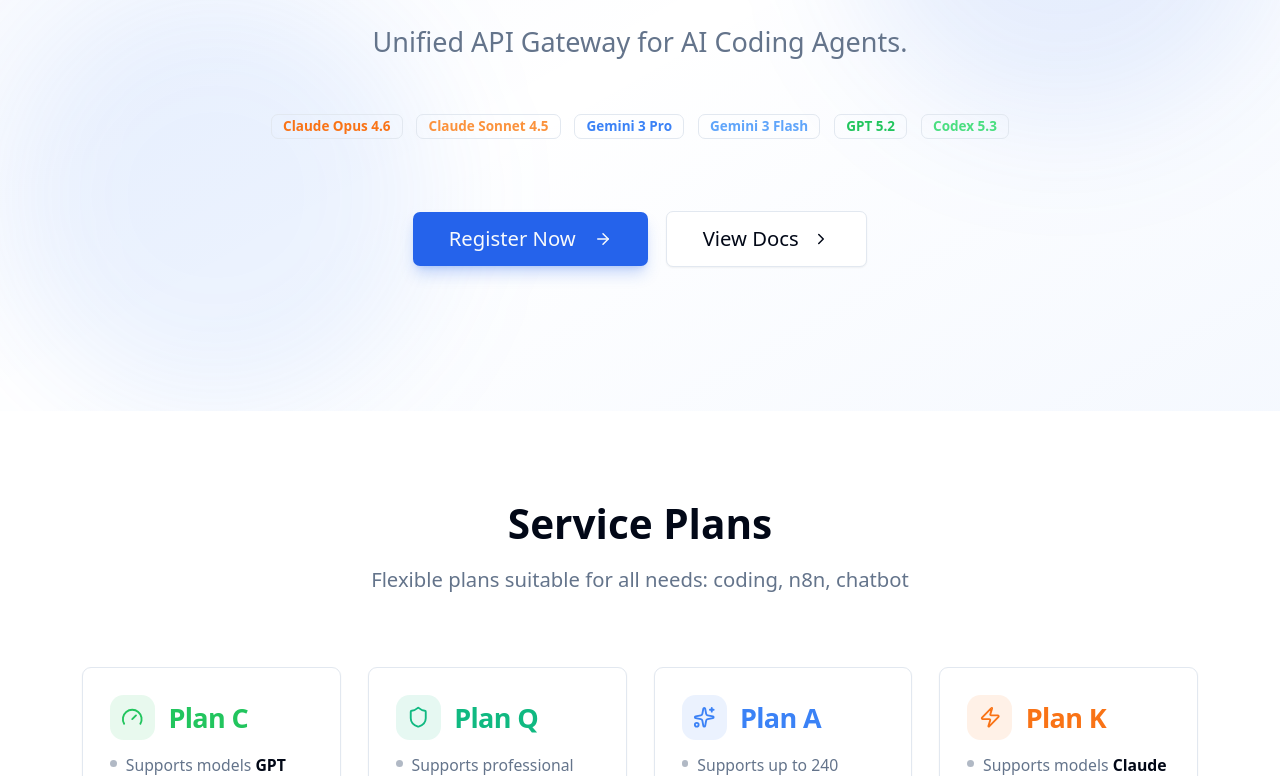
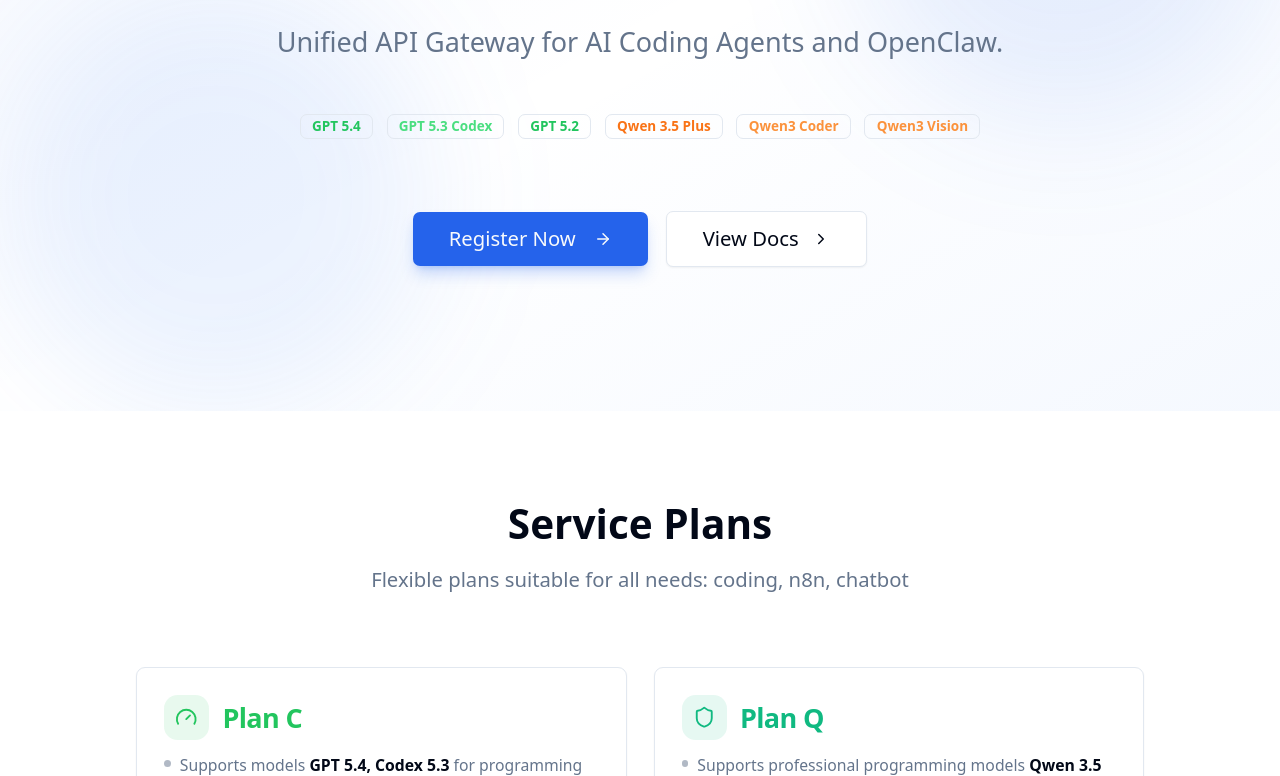
Before and after one commit to nguyennamkkb/simple-router-docs, a React (Vite) app: page / in a window 1280 px wide. Shown: the part 384-1160 px from the top of the page. Built offline with nearby package versions, Linux system fonts and the light colour scheme.

Commit message:
Remove packages A and K, update tagline to include OpenClaw

```diff
--- a/src/i18n/locales/en.json
+++ b/src/i18n/locales/en.json
@@ -1,8 +1,8 @@
 {
   "app": {
     "name": "Simple Router",
-    "tagline": "Unified API Gateway for AI Coding Agents",
-    "description": "A single endpoint to access Claude, Gemini, GPT and many other models."
+    "tagline": "Unified API Gateway for AI Coding Agents and OpenClaw",
+    "description": "A single endpoint to access GPT, Qwen and many other models."
   },
   "nav": {
     "docs": "Docs",
@@ -24,7 +24,7 @@
     "badge1": "Unified AI Gateway",
     "badge2": "OpenAI Compatible",
     "title": "Simple Router",
-    "subtitle": "Unified API Gateway for <highlight>AI Coding Agents</highlight>.",
+    "subtitle": "Unified API Gateway for <highlight>AI Coding Agents</highlight> and <highlight>OpenClaw</highlight>.",
     "cta": "Register Now",
     "viewDocs": "View Docs"
   },
@@ -49,26 +49,6 @@
         "Only suitable for programming tools, coding agents"
       ],
       "highlights": ["Qwen 3.5 Plus", ""]
-    },
-    "a": {
-      "name": "Plan A",
-      "features": [
-        "Supports up to 240 requests/5 hours",
-        "Supports models ",
-        " latest",
-        "Suitable for various needs"
-      ],
-      "highlights": ["Claude Opus 4.6 and Gemini 3 Pro", ""]
-    },
-    "k": {
-      "name": "Plan K",
-      "features": [
-        "Supports models ",
-        " series",
-        "Maximum 1000 requests/month",
-        "Suitable for high-intensity tasks"
-      ],
-      "highlights": ["Claude Sonnet, Haiku 4.5", ""]
     },
     "registerButton": "Register Now"
   },
@@ -175,14 +155,10 @@
     "description": "AI models available on Simple Router. Use Model ID when configuring tools.",
     "tabs": {
       "c": "Plan C",
-      "q": "Plan Q",
-      "a": "Plan A",
-      "k": "Plan K"
+      "q": "Plan Q"
     },
     "copy": "Copy Model ID",
     "categories": {
-      "claude": "Claude",
-      "gemini": "Gemini",
       "openai": "OpenAI",
       "qwen": "Qwen",
       "gpt": "GPT"
--- a/src/i18n/locales/vi.json
+++ b/src/i18n/locales/vi.json
@@ -1,8 +1,8 @@
 {
   "app": {
     "name": "Simple Router",
-    "tagline": "Cổng API hợp nhất cho các AI Coding Agent",
-    "description": "Một endpoint duy nhất để truy cập Claude, Gemini, GPT và nhiều model khác."
+    "tagline": "Cổng API hợp nhất cho AI Coding Agent và OpenClaw",
+    "description": "Một endpoint duy nhất để truy cập GPT, Qwen và nhiều model khác."
   },
   "nav": {
     "docs": "Tài liệu",
@@ -24,7 +24,7 @@
     "badge1": "Unified AI Gateway",
     "badge2": "OpenAI Compatible",
     "title": "Simple Router",
-    "subtitle": "Cổng API hợp nhất cho <highlight>AI Coding Agent</highlight>.",
+    "subtitle": "Cổng API hợp nhất cho <highlight>AI Coding Agent</highlight> và <highlight>OpenClaw</highlight>.",
     "cta": "Đăng ký sử dụng",
     "viewDocs": "Xem tài liệu"
   },
@@ -49,26 +49,6 @@
         "Chỉ phù hợp với công cụ lập trình, coding agent"
       ],
       "highlights": ["Qwen 3.5 Plus", ""]
-    },
-    "a": {
-      "name": "Gói A",
-      "features": [
-        "Hỗ trợ đến 240 yêu cầu/5 giờ",
-        "Hỗ trợ các mô hình ",
-        " mới nhất",
-        "Phù hợp với nhiều nhu cầu khác nhau"
-      ],
-      "highlights": ["Claude Opus 4.6 và Gemini 3 Pro", ""]
-    },
-    "k": {
-      "name": "Gói K",
-      "features": [
-        "Hỗ trợ các mô hình ",
-        " series",
-        "Tối đa 1000 yêu cầu/tháng",
-        "Phù hợp cho các tác vụ cường độ cao"
-      ],
-      "highlights": ["Claude Sonnet, Haiku 4.5", ""]
     },
     "registerButton": "Đăng ký ngay"
   },
@@ -175,14 +155,10 @@
     "description": "Các model AI có sẵn trên Simple Router. Sử dụng Model ID khi cấu hình các công cụ.",
     "tabs": {
       "c": "Gói C",
-      "q": "Gói Q",
-      "a": "Gói A",
-      "k": "Gói K"
+      "q": "Gói Q"
     },
     "copy": "Copy Model ID",
     "categories": {
-      "claude": "Claude",
-      "gemini": "Gemini",
       "openai": "OpenAI",
       "qwen": "Qwen",
       "gpt": "GPT"
--- a/src/pages/HomePage.tsx
+++ b/src/pages/HomePage.tsx
@@ -7,12 +7,12 @@
 import { LanguageSwitcher } from '@/components/ui/language-switcher';
 
 const models = [
-  { name: 'Claude Opus 4.6', color: 'text-orange-500' },
-  { name: 'Claude Sonnet 4.5', color: 'text-orange-400' },
-  { name: 'Gemini 3 Pro', color: 'text-blue-500' },
-  { name: 'Gemini 3 Flash', color: 'text-blue-400' },
+  { name: 'GPT 5.4', color: 'text-green-500' },
+  { name: 'GPT 5.3 Codex', color: 'text-green-400' },
   { name: 'GPT 5.2', color: 'text-green-500' },
-  { name: 'Codex 5.3', color: 'text-green-400' },
+  { name: 'Qwen 3.5 Plus', color: 'text-orange-500' },
+  { name: 'Qwen3 Coder', color: 'text-orange-400' },
+  { name: 'Qwen3 Vision', color: 'text-orange-400' },
 ];
 
 const integrations = [
@@ -69,30 +69,6 @@
       { textKey: 'packages.q.features.0', highlightKey: 'packages.q.highlights.0' },
       { textKey: 'packages.q.features.1' },
       { textKey: 'packages.q.features.2' },
-    ],
-  },
-  {
-    name: 'Gói A',
-    nameKey: 'packages.a.name',
-    icon: Sparkles,
-    color: 'text-blue-500',
-    bgColor: 'bg-blue-500/10',
-    features: [
-      { textKey: 'packages.a.features.0' },
-      { textKey: 'packages.a.features.1', highlightKey: 'packages.a.highlights.0', suffixKey: 'packages.a.features.2' },
-      { textKey: 'packages.a.features.3' },
-    ],
-  },
-  {
-    name: 'Gói K',
-    nameKey: 'packages.k.name',
-    icon: Zap,
-    color: 'text-orange-500',
-    bgColor: 'bg-orange-500/10',
-    features: [
-      { textKey: 'packages.k.features.0', highlightKey: 'packages.k.highlights.0', suffixKey: 'packages.k.features.1' },
-      { textKey: 'packages.k.features.2' },
-      { textKey: 'packages.k.features.3' },
     ],
   },
 ];
@@ -188,7 +164,7 @@
           </p>
         </div>
 
-        <div className="grid grid-cols-1 md:grid-cols-2 lg:grid-cols-4 gap-6">
+        <div className="grid grid-cols-1 md:grid-cols-2 gap-6 max-w-4xl mx-auto">
           {packages.map((pkg) => (
             <Card key={pkg.nameKey} className="hover:border-primary/50 hover:shadow-lg transition-all duration-300">
               <CardHeader className="pb-3">
--- a/src/pages/ModelsPage.tsx
+++ b/src/pages/ModelsPage.tsx
@@ -9,126 +9,12 @@
   id: string;
   name: string;
   description: string;
-  category: 'claude' | 'gemini' | 'openai' | 'qwen' | 'gpt';
+  category: 'openai' | 'qwen' | 'gpt';
   features?: string[];
-  package: 'A' | 'K' | 'Q' | 'C';
+  package: 'Q' | 'C';
 }
 
 const models: ModelInfo[] = [
-  // Package A models (with a- prefix)
-  {
-    id: 'a-gemini-3.1-pro-high',
-    name: 'Gemini 3.1 Pro High',
-    description: 'Model Gemini 3.1 Pro High tối ưu cho chất lượng phản hồi và suy luận nâng cao',
-    category: 'gemini',
-    features: ['High Quality', 'Advanced Reasoning', 'Pro'],
-    package: 'A',
-  },
-  {
-    id: 'a-gemini-3.1-pro-low',
-    name: 'Gemini 3.1 Pro Low',
-    description: 'Model Gemini 3.1 Pro Low cân bằng chi phí và hiệu năng cho tác vụ hằng ngày',
-    category: 'gemini',
-    features: ['Cost Efficient', 'Balanced', 'Pro'],
-    package: 'A',
-  },
-  {
-    id: 'a-gemini-3-flash-preview',
-    name: 'Gemini 3 Flash Preview',
-    description: 'Model Gemini 3 Flash nhanh, tối ưu cho các tác vụ đơn giản',
-    category: 'gemini',
-    features: ['Fast', 'Cost Effective', 'Preview'],
-    package: 'A',
-  },
-  {
-    id: 'a-gpt-oss-120b-medium',
-    name: 'GPT OSS 120B Medium',
-    description: 'Model GPT mã nguồn mở 120B tham số',
-    category: 'openai',
-    features: ['Open Source', '120B Parameters', 'General Purpose'],
-    package: 'A',
-  },
-  {
-    id: 'a-claude-sonnet-4-6',
-    name: 'Claude Sonnet 4.6',
-    description: 'Model Claude Sonnet 4.6 tiêu chuẩn, cân bằng giữa tốc độ và chất lượng',
-    category: 'claude',
-    features: ['Fast Response', 'Code Generation', 'Balanced'],
-    package: 'A',
-  },
-  {
-    id: 'a-claude-opus-4-6-thinking',
-    name: 'Claude Opus 4.6 Thinking',
-    description: 'Model Claude Opus 4.6 cao cấp với khả năng suy luận mở rộng',
-    category: 'claude',
-    features: ['Extended Thinking', 'Complex Reasoning', 'Premium'],
-    package: 'A',
-  },
-  {
-    id: 'a-gemini-2.5-flash-lite',
-    name: 'Gemini 2.5 Flash Lite',
-    description: 'Phiên bản nhẹ của Gemini 2.5 Flash, tiết kiệm chi phí',
-    category: 'gemini',
-    features: ['Lightweight', 'Budget Friendly', 'Fast'],
-    package: 'A',
-  },
-  {
-    id: 'a-gemini-2.5-flash',
-    name: 'Gemini 2.5 Flash',
-    description: 'Model Gemini 2.5 Flash ổn định, phù hợp cho production',
-    category: 'gemini',
-    features: ['Stable', 'Fast', 'Production Ready'],
-    package: 'A',
-  },
-  // Package K models
-  {
-    id: 'k-kiro-claude-haiku-4-5',
-    name: 'Claude Haiku 4.5',
-    description: 'Model Claude Haiku 4.5 nhanh chóng cho các tác vụ đơn giản',
-    category: 'claude',
-    features: ['Fast Response', 'Lightweight', 'Quick Tasks'],
-    package: 'K',
-  },
-  {
-    id: 'k-kiro-claude-haiku-4-5-agentic',
-    name: 'Claude Haiku 4.5 Agentic',
-    description: 'Model Claude Haiku 4.5 với khả năng agentic cho các tác vụ tự động',
-    category: 'claude',
-    features: ['Agentic Capabilities', 'Fast Response', 'Automation'],
-    package: 'K',
-  },
-  {
-    id: 'k-kiro-claude-sonnet-4',
-    name: 'Claude Sonnet 4',
-    description: 'Model Claude Sonnet 4 cân bằng hiệu suất và tốc độ',
-    category: 'claude',
-    features: ['Balanced Performance', 'Fast Reasoning', 'Efficient'],
-    package: 'K',
-  },
-  {
-    id: 'k-kiro-claude-sonnet-4-5',
-    name: 'Claude Sonnet 4.5',
-    description: 'Model Claude Sonnet 4.5 cân bằng giữa hiệu suất và tốc độ',
-    category: 'claude',
-    features: ['Balanced Performance', 'Fast Reasoning', 'Efficient'],
-    package: 'K',
-  },
-  {
-    id: 'k-kiro-claude-sonnet-4-5-agentic',
-    name: 'Claude Sonnet 4.5 Agentic',
-    description: 'Model Claude Sonnet 4.5 với khả năng agentic',
-    category: 'claude',
-    features: ['Agentic Capabilities', 'Balanced Performance', 'Advanced'],
-    package: 'K',
-  },
-  {
-    id: 'k-kiro-claude-sonnet-4-agentic',
-    name: 'Claude Sonnet 4 Agentic',
-    description: 'Model Claude Sonnet 4 với khả năng agentic',
-    category: 'claude',
-    features: ['Agentic Capabilities', 'Balanced Performance', 'Efficient'],
-    package: 'K',
-  },
   // Package Q models
   {
     id: 'q-coder-model',
@@ -253,7 +139,7 @@
   },
 ];
 
-const packageModelOrder: Record<'A' | 'K' | 'Q' | 'C', string[]> = {
+const packageModelOrder: Record<'Q' | 'C', string[]> = {
   C: [
     'c-gpt-5.4',
     'c-gpt-5.3-codex',
@@ -273,37 +159,15 @@
     'q-qwen3-coder-flash',
     'q-vision-model',
   ],
-  A: [
-    'a-claude-opus-4-6-thinking',
-    'a-claude-sonnet-4-6',
-    'a-gemini-3.1-pro-high',
-    'a-gemini-3.1-pro-low',
-    'a-gemini-3-flash-preview',
-    'a-gpt-oss-120b-medium',
-    'a-gemini-2.5-flash-lite',
-    'a-gemini-2.5-flash',
-  ],
-  K: [
-    'k-kiro-claude-sonnet-4-5-agentic',
-    'k-kiro-claude-sonnet-4-5',
-    'k-kiro-claude-haiku-4-5-agentic',
-    'k-kiro-claude-haiku-4-5',
-    'k-kiro-claude-sonnet-4-agentic',
-    'k-kiro-claude-sonnet-4',
-  ],
 };
 
 const categoryColors = {
-  claude: 'bg-blue-500',
-  gemini: 'bg-emerald-500',
   openai: 'bg-purple-500',
   qwen: 'bg-orange-500',
   gpt: 'bg-green-500',
 };
 
 const categoryLabels = {
-  claude: 'Claude',
-  gemini: 'Gemini',
   openai: 'OpenAI',
   qwen: 'Qwen',
   gpt: 'GPT',
@@ -373,7 +237,7 @@
   );
 }
 
-function ModelList({ packageType }: { packageType: 'A' | 'K' | 'Q' | 'C' }) {
+function ModelList({ packageType }: { packageType: 'Q' | 'C' }) {
   const packageModels = models.filter((model) => model.package === packageType);
   const modelMap = new Map(packageModels.map((model) => [model.id, model]));
   const orderedModels = packageModelOrder[packageType]
@@ -420,14 +284,6 @@
             <Package className="w-4 h-4 mr-2" />
             {t('models.tabs.q')}
           </TabsTrigger>
-          <TabsTrigger value="A">
-            <Package className="w-4 h-4 mr-2" />
-            {t('models.tabs.a')}
-          </TabsTrigger>
-          <TabsTrigger value="K">
-            <Package className="w-4 h-4 mr-2" />
-            {t('models.tabs.k')}
-          </TabsTrigger>
         </TabsList>
 
         <TabsContent value="C">
@@ -436,12 +292,6 @@
         <TabsContent value="Q">
           <ModelList packageType="Q" />
         </TabsContent>
-        <TabsContent value="A">
-          <ModelList packageType="A" />
-        </TabsContent>
-        <TabsContent value="K">
-          <ModelList packageType="K" />
-        </TabsContent>
       </Tabs>
     </div>
   );
```
Also changed, not shown: 1 other file (tests, documents, lock files or other folders).
